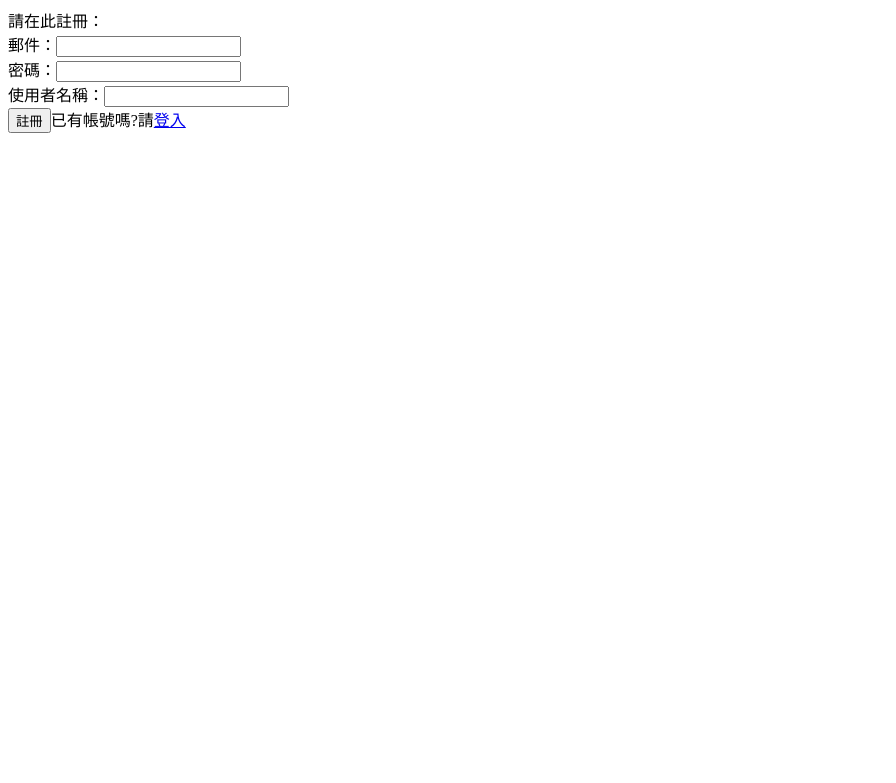
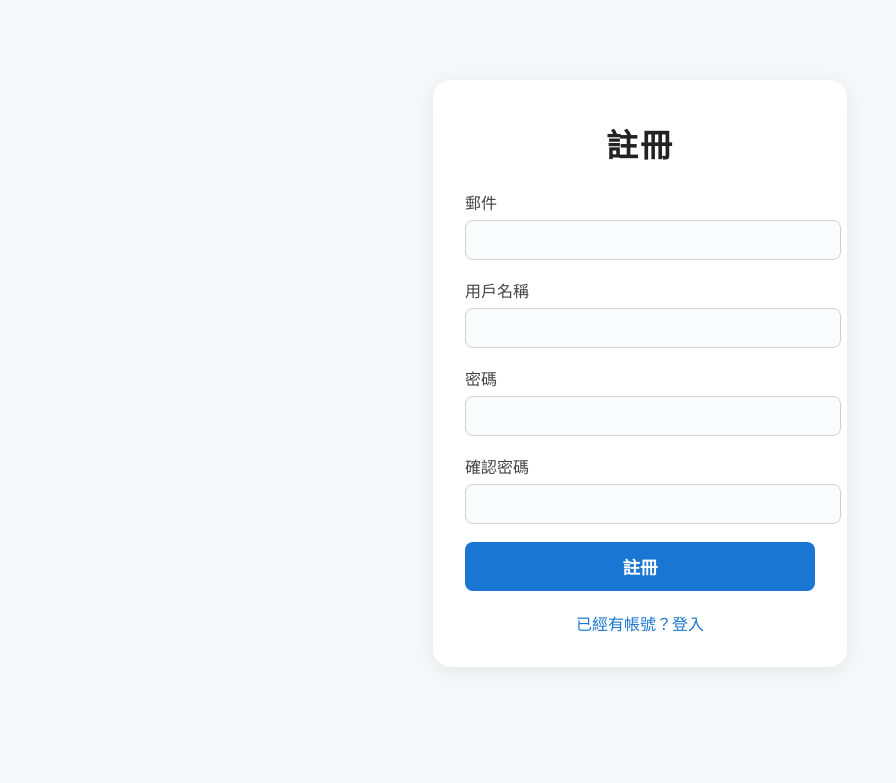
Before and after one commit to Frank940516/PHP_project, a PHP site: page /login/register.php in a window 1280 px wide. Shown: the top 783 px of the page, without its empty margins (0-896 px from the left). Run offline with PHP 8.4, Linux system fonts and the light colour scheme.

Commit message:
登入介面優化

```diff
--- a/login/register.php
+++ b/login/register.php
@@ -1,27 +1,129 @@
 <?php
     require('../db.inc');
     mysqli_set_charset($link, 'utf8');
-    session_start();
 ?>
-<html>
-    <meta charset = "UTF-8">
+<!DOCTYPE html>
+<html lang="zh-Hant">
 <head>
+    <meta charset="UTF-8">
     <title>二手書交易平台-註冊</title>
+    <style>
+        body {
+            background: #f7f8fa;
+            font-family: 'Microsoft JhengHei', Arial, sans-serif;
+            margin: 0;
+            padding: 0;
+        }
+        .register-container {
+            width: 350px;
+            margin: 80px auto;
+            background: #fff;
+            border-radius: 18px;
+            box-shadow: 0 4px 24px rgba(0,0,0,0.08);
+            padding: 40px 32px 32px 32px;
+            display: flex;
+            flex-direction: column;
+            align-items: center;
+        }
+        .register-title {
+            font-size: 2rem;
+            font-weight: bold;
+            margin-bottom: 24px;
+            color: #222;
+            letter-spacing: 2px;
+        }
+        .register-form {
+            width: 100%;
+        }
+        .register-form label {
+            display: block;
+            margin-bottom: 6px;
+            color: #444;
+            font-size: 1rem;
+        }
+        .register-form input[type="text"],
+        .register-form input[type="password"],
+        .register-form input[type="email"] {
+            width: 100%;
+            padding: 10px 12px;
+            margin-bottom: 18px;
+            border: 1px solid #d0d0d0;
+            border-radius: 8px;
+            font-size: 1rem;
+            background: #fafbfc;
+            transition: border 0.2s;
+        }
+        .register-form input[type="text"]:focus,
+        .register-form input[type="password"]:focus,
+        .register-form input[type="email"]:focus {
+            border: 1.5px solid #1976d2;
+            outline: none;
+            background: #fff;
+        }
+        .register-form .register-btn {
+            width: 100%;
+            padding: 12px 0;
+            background: #1976d2;
+            color: #fff;
+            border: none;
+            border-radius: 8px;
+            font-size: 1.1rem;
+            font-weight: bold;
+            cursor: pointer;
+            transition: background 0.2s;
+            margin-bottom: 10px;
+        }
+        .register-form .register-btn:hover {
+            background: #1565c0;
+        }
+        .login-link {
+            display: block;
+            text-align: center;
+            margin-top: 10px;
+            color: #1976d2;
+            text-decoration: none;
+            font-size: 1rem;
+        }
+        .login-link:hover {
+            text-decoration: underline;
+        }
+        .error-message {
+            color: #e53935;
+            background: #fff3f3;
+            border: 1px solid #ffcdd2;
+            border-radius: 6px;
+            padding: 8px 12px;
+            margin-bottom: 18px;
+            width: 100%;
+            text-align: center;
+            font-size: 1rem;
+        }
+    </style>
 </head>
 <body>
+    <div class="register-container">
+        <div class="register-title">註冊</div>
         <?php
-            echo "請在此註冊：<br>";
-
-            //show error message if exists
         if (isset($_GET["error"])) {
-                echo "<p style='color: red;'>該帳號已註冊過！</p>";
+            if ($_GET["error"] == "email") {
+                echo "<div class='error-message'>此郵件已被註冊！</div>";
+            } elseif ($_GET["error"] == "password") {
+                echo "<div class='error-message'>密碼不一致！</div>";
             }
-
-            echo "<form action='registerCheck.php' method='post'>";
-            echo "郵件：<input type='text' name='email' required><br>";
-            echo "密碼：<input type='password' name='password' required><br>";
-            echo "使用者名稱：<input type='text' name='name' required><br>";
-            echo "<input type='submit' value='註冊'>"."已有帳號嗎?請<a href='login.php'>登入</a>";
+        }
         ?>
+        <form class="register-form" action="registerCheck.php" method="POST">
+            <label for="email">郵件</label>
+            <input type="email" id="email" name="email" required>
+            <label for="username">用戶名稱</label>
+            <input type="text" id="username" name="username" required>
+            <label for="password">密碼</label>
+            <input type="password" id="password" name="password" required>
+            <label for="confirm_password">確認密碼</label>
+            <input type="password" id="confirm_password" name="confirm_password" required>
+            <input class="register-btn" type="submit" value="註冊">
+        </form>
+        <a class="login-link" href="login.php">已經有帳號？登入</a>
+    </div>
 </body>
 </html>
```
Lines whose indentation alone changed are shown as unchanged.
